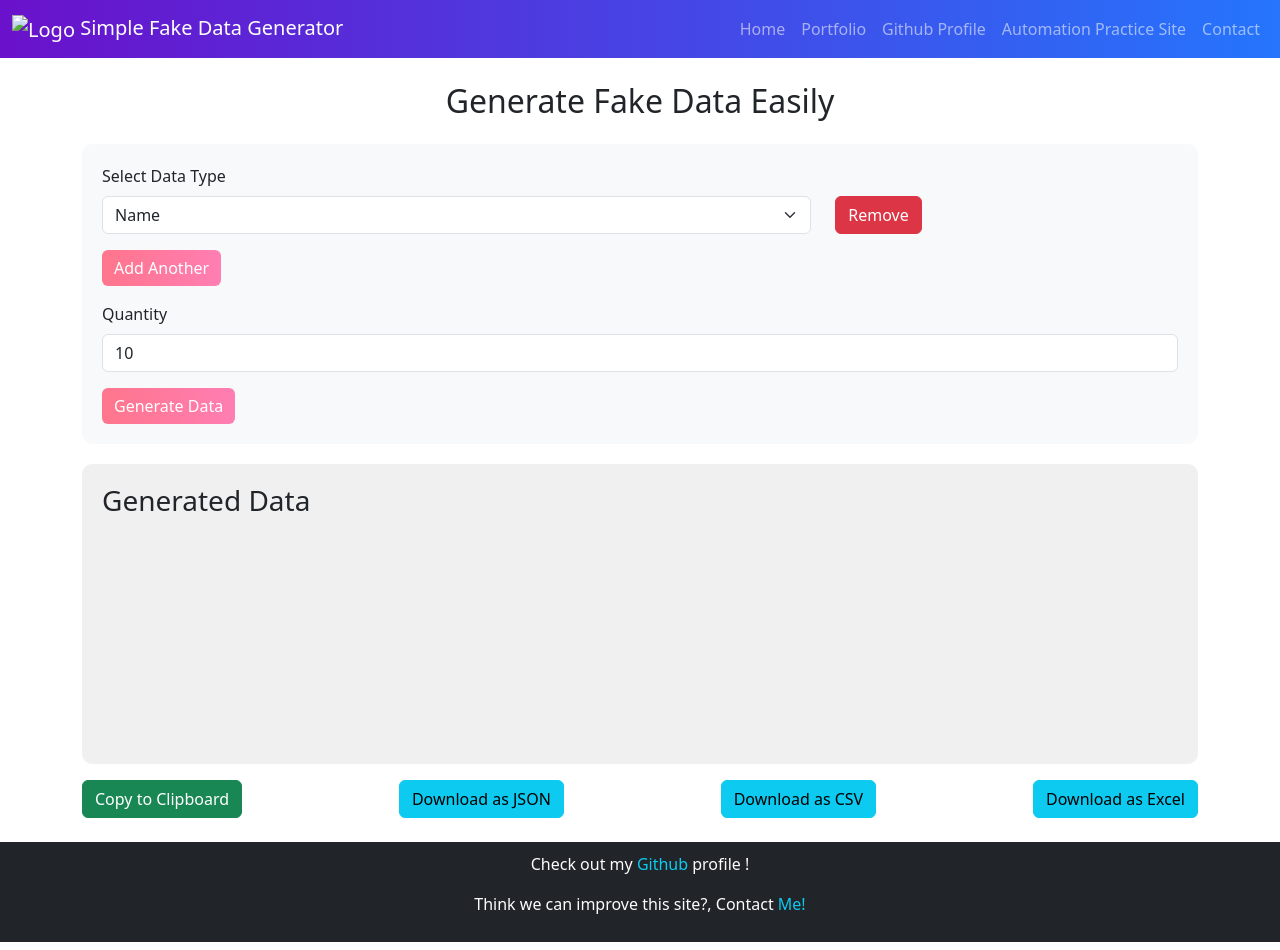
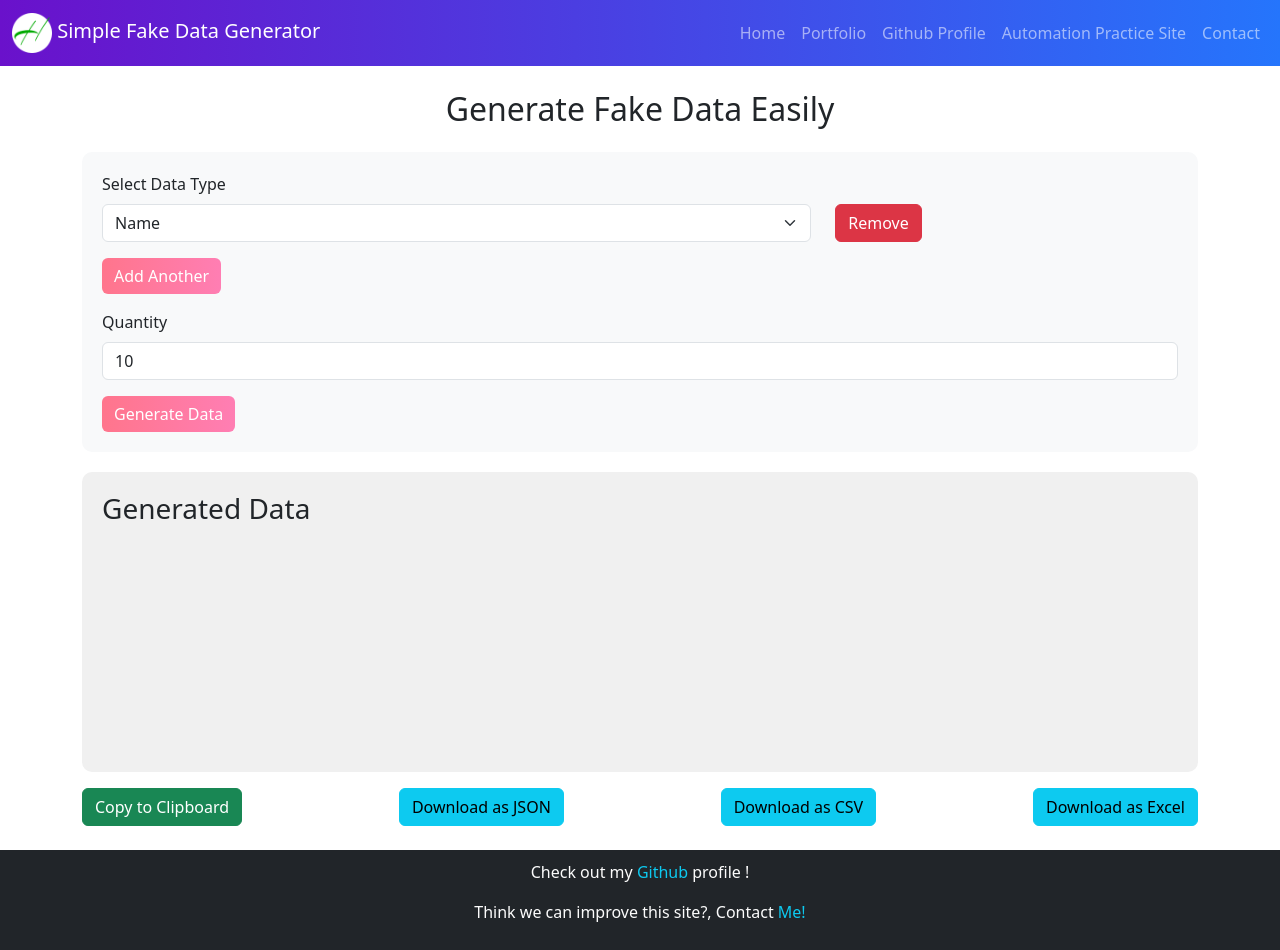
Before and after one commit to harshakr1998/generateFakeData, a plain HTML site: page index.html in a window 1280 px wide. Drawn offline with nearby package versions, Linux system fonts and the light colour scheme; the site is published under a folder, as on GitHub Pages, so addresses that start at the root find nothing.

Commit message:
Update index.html

```diff
--- a/index.html
+++ b/index.html
@@ -15,7 +15,7 @@
     <nav class="navbar navbar-expand-lg navbar-dark">
       <div class="container-fluid">
         <a class="navbar-brand" href="#">
-          <img src="/images/apple-touch-icon.png" alt="Logo" style="width: 40px;"> Simple Fake Data Generator
+          <img src="images/apple-touch-icon.png" alt="Logo" style="width: 40px;"> Simple Fake Data Generator
         </a>
         <button class="navbar-toggler" type="button" data-bs-toggle="collapse" data-bs-target="#navbarNav" aria-controls="navbarNav" aria-expanded="false" aria-label="Toggle navigation">
           <span class="navbar-toggler-icon"></span>
```
